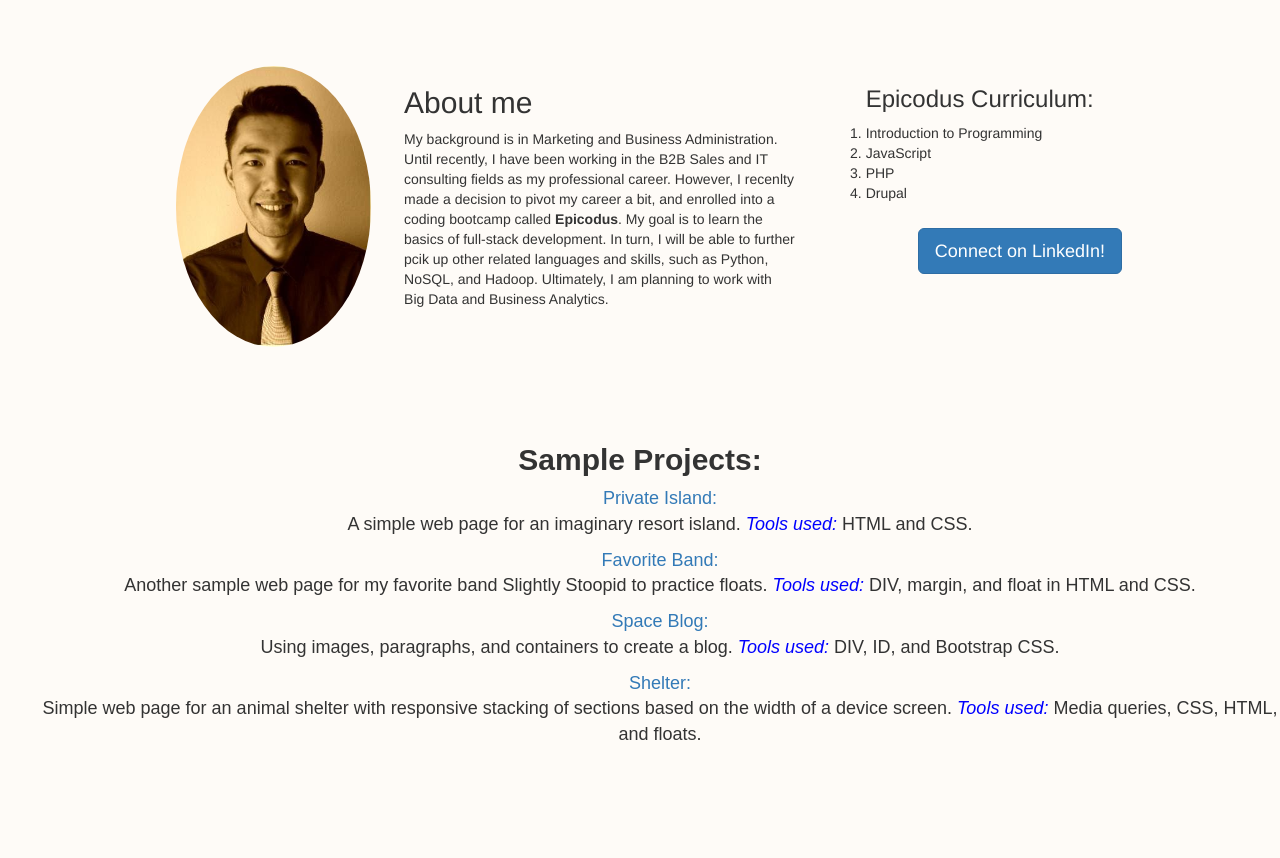
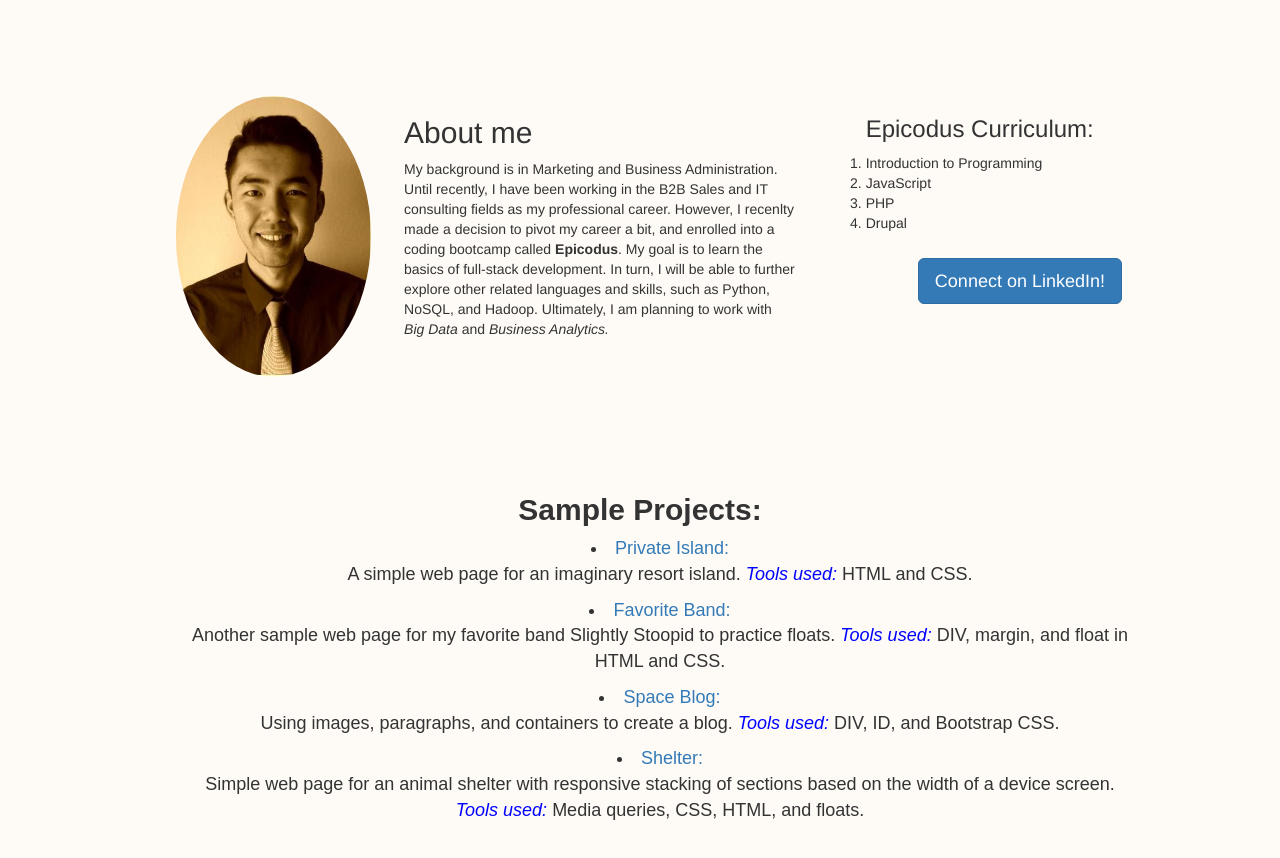
Before and after one commit to anandangalig/portfolio, a plain HTML site: page index.html in a window 1280 px wide. Shown: the part 620-1478 px from the top of the page. Before the commit the page ends 1378 px from the top, so only its background shows below. Drawn offline with Linux system fonts and the light colour scheme.

Commit message:
finishing touches

```diff
--- a/css/styles.css
+++ b/css/styles.css
@@ -12,6 +12,7 @@
   text-align: center;
   margin: auto;
   font-size: 18px;
+  list-style-position: inside;
 }
 
 body {
@@ -20,7 +21,7 @@ body {
 
 .tools{
   font-style:italic;
-  color: blue
+  color: blue;
 }
 
 .mypic {
@@ -41,6 +42,9 @@ body {
 #contact {
   font-family: 'Oswald', sans-serif;
   float: right;
+  padding-top: 15px;
+  padding-bottom: 15px;
+  padding-right: 60px;
 }
 
 #link {
@@ -49,6 +53,13 @@ body {
 }
 
 #name {
-  font-size: 25px;
-  padding-left: 50px;
+  font-size: 45px;
+  padding-left:60px;
+  padding-top: 30px;
+  font-weight: bolder;
 }
+
+#projectSection {
+  width: 80%;
+  margin-bottom: 100px;
+}
--- a/index.html
+++ b/index.html
@@ -6,14 +6,13 @@
     <title>Anand Angalig's Portfolio</title>
   </head>
   <body>
-    <body>
     <nav class="navbar navbar-default">
       <div class="container-fluid">
         <div class="navbar-header">
-            <a  id="name" class="navbar-brand" href="#">Anand Angalig</a>
+          <a id="name" class="navbar-brand" href="#">Anand Angalig</a>
         </div>
         <ul id="contact" class="nav navbar-nav">
-            <li><span class="glyphicon glyphicon-envelope"</span>  anandangalig@gmail.com</li>
+          <li><span class="glyphicon glyphicon-envelope"></span>  anandangalig@gmail.com</li>
           <br></br>
           <li><span class="glyphicon glyphicon-earphone"</span> (619)555-5555
         </ul>
@@ -27,9 +26,9 @@
           <p> My background is in Marketing and Business Administration. Until recently, I have been working
             in the B2B Sales and IT consulting fields as my professional career. However, I recenlty made a
             decision to pivot my career a bit, and enrolled into a coding bootcamp called <strong>Epicodus</strong>. My goal
-            is to learn the basics of full-stack development. In turn, I will be able to further pcik up
+            is to learn the basics of full-stack development. In turn, I will be able to further explore
             other related languages and skills, such as Python, NoSQL, and Hadoop. Ultimately, I am planning
-            to work with Big Data and Business Analytics.</p>
+            to work with <em>Big Data</em> and <em>Business Analytics.</em></p>
         </div>
         <div class="col-sm-4">
           <ol>
@@ -42,22 +41,24 @@
           <p><a id="link" class="btn btn-primary btn-lg" href="https://www.linkedin.com/in/anand-andy-angalig-751b483b" target="_blank" role="button">Connect on LinkedIn!</a></p>
         </div>
       </div>
+    <div class="container-fluid" id="projectSection">
       <div class="projects">
         <h2><strong>Sample Projects:</strong></h2>
         <ul>
-        <il>
+          <li>
             <a href="https://github.com/anandangalig/private-island.git" target="_blank">Private Island:</a>
             <p>A simple web page for an imaginary resort island. <span class="tools">Tools used: </span>HTML and CSS.</p>
-        </il>
-        <il>
+          </li>
+          <li>
             <a href="https://github.com/anandangalig/band.git" target="_blank"> Favorite Band:</a>
             <p> Another sample web page for my favorite band Slightly Stoopid to practice floats. <span class="tools">Tools used: </span>DIV, margin, and float in HTML and CSS.</p>
-        </il>
-        <il><a href="https://github.com/anandangalig/space-blog.git" target="_blank"> Space Blog:</a>
-        <p> Using images, paragraphs, and containers to create a blog. <span class="tools">Tools used: </span>DIV, ID, and Bootstrap CSS.</p></il>
-        <il><a href="https://github.com/anandangalig/Shelter.git" target="_blank"> Shelter:</a>
-        <p> Simple web page for an animal shelter with responsive stacking of sections based on the width of a device screen. <span class="tools">Tools used: </span>Media queries, CSS, HTML, and floats.</p></il>
+          </li>
+          <li><a href="https://github.com/anandangalig/space-blog.git" target="_blank"> Space Blog:</a>
+          <p> Using images, paragraphs, and containers to create a blog. <span class="tools">Tools used: </span>DIV, ID, and Bootstrap CSS.</p></li>
+          <li><a href="https://github.com/anandangalig/Shelter.git" target="_blank"> Shelter:</a>
+          <p> Simple web page for an animal shelter with responsive stacking of sections based on the width of a device screen. <span class="tools">Tools used: </span>Media queries, CSS, HTML, and floats.</p></li>
         </ul>
+      </div>
     </div>
   </body>
 </html>
```
Also changed, not shown: 2 other files. Lines whose indentation alone changed are shown as unchanged.
